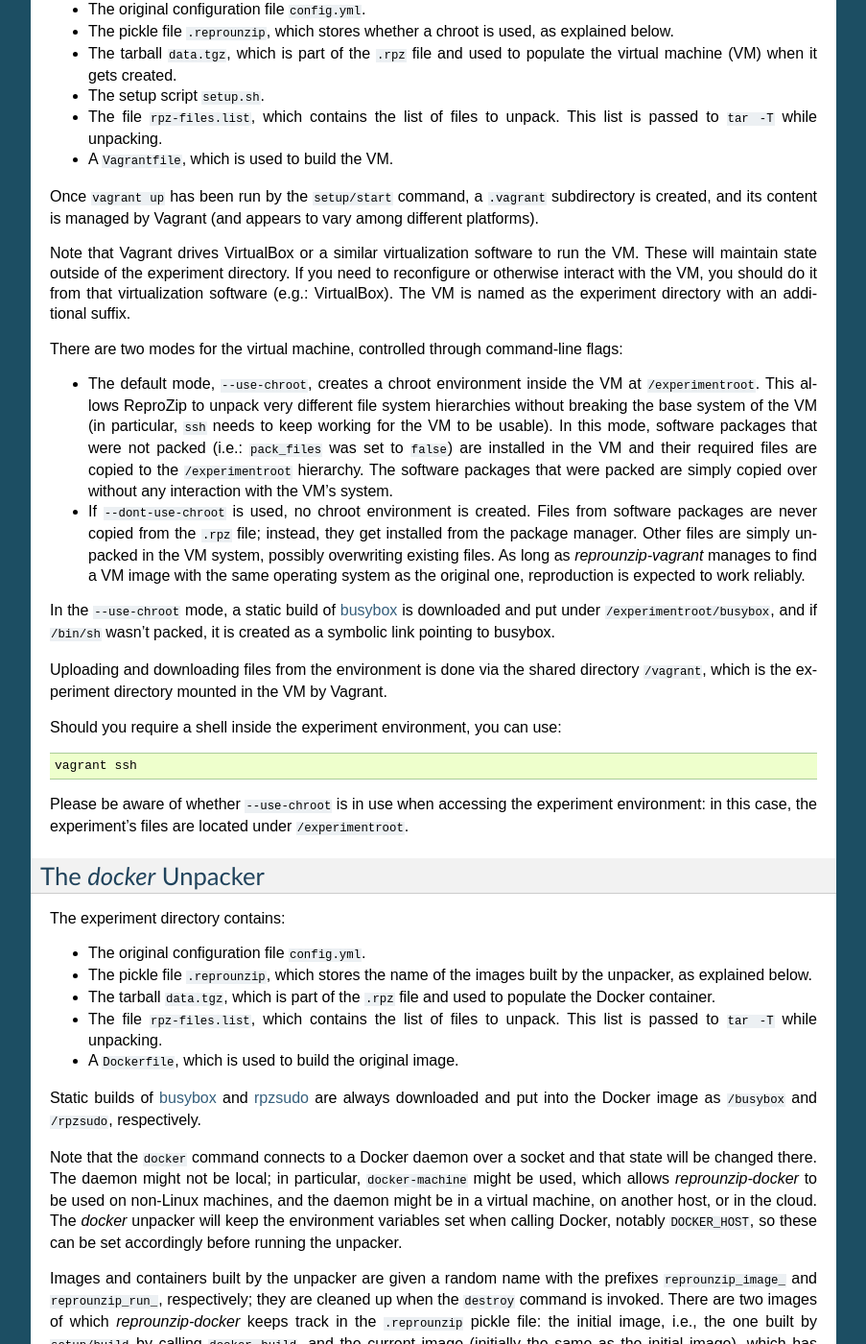
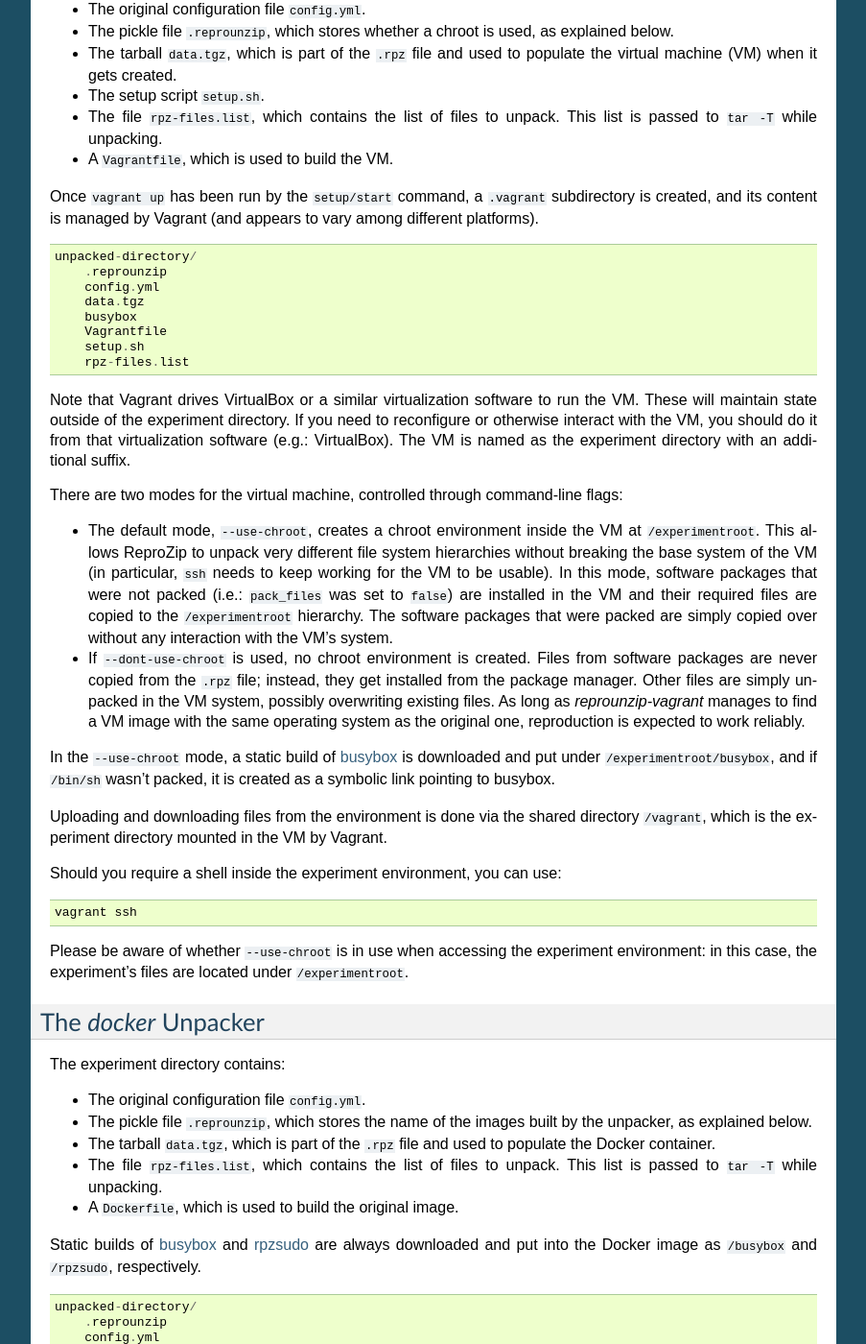
Before and after one commit to VIDA-NYU/reprozip, a Sphinx documentation site: the page built from docs/unpacked-format.rst, in a window 1280 px wide and 1400 px high, scrolled down 1462 px. Shown: the whole window at 96% size, without its empty margins (198-1101 px from the left). Built offline with Sphinx 7.4.7, drawn with Linux system fonts in a browser that asks for light colours; some of the changed text lies outside the part shown.

Commit message:
Add experiment structure for all unpackers

```diff
--- a/docs/unpacked-format.rst
+++ b/docs/unpacked-format.rst
@@ -81,6 +81,17 @@
 
 Once ``vagrant up`` has been run by the ``setup/start`` command, a ``.vagrant`` subdirectory is created, and its content is managed by Vagrant (and appears to vary among different platforms).
 
+::
+
+    unpacked-directory/
+        .reprounzip
+        config.yml
+        data.tgz
+        busybox
+        Vagrantfile
+        setup.sh
+        rpz-files.list
+
 Note that Vagrant drives VirtualBox or a similar virtualization software to run the VM. These will maintain state outside of the experiment directory. If you need to reconfigure or otherwise interact with the VM, you should do it from that virtualization software (e.g.: VirtualBox). The VM is named as the experiment directory with an additional suffix.
 
 There are two modes for the virtual machine, controlled through command-line flags:
@@ -113,6 +124,17 @@
 
 Static builds of `busybox <https://busybox.net/>`__ and `rpzsudo <https://github.com/remram44/static-sudo/blob/master/rpzsudo.c>`__ are always downloaded and put into the Docker image as ``/busybox`` and ``/rpzsudo``, respectively.
 
+::
+
+    unpacked-directory/
+        .reprounzip
+        config.yml
+        data.tgz
+        busybox
+        rpzsudo
+        Dockerfile
+        rpz-files.list
+
 Note that the ``docker`` command connects to a Docker daemon over a socket and that state will be changed there. The daemon might not be local; in particular, ``docker-machine`` might be used, which allows `reprounzip-docker` to be used on non-Linux machines, and the daemon might be in a virtual machine, on another host, or in the cloud. The `docker` unpacker will keep the environment variables set when calling Docker, notably ``DOCKER_HOST``, so these can be set accordingly before running the unpacker.
 
 Images and containers built by the unpacker are given a random name with the prefixes ``reprounzip_image_`` and ``reprounzip_run_``, respectively; they are cleaned up when the ``destroy`` command is invoked. There are two images of which `reprounzip-docker` keeps track in the ``.reprounzip`` pickle file: the initial image, i.e., the one built by ``setup/build`` by calling ``docker build``, and the current image (initially the same as the initial image), which has been affected by a number of ``run`` and ``upload`` calls. Running the ``reset`` command returns to the initial image without having to rebuild. After each ``run`` invocation, the container is committed to a new current image so that state is kept.
```
